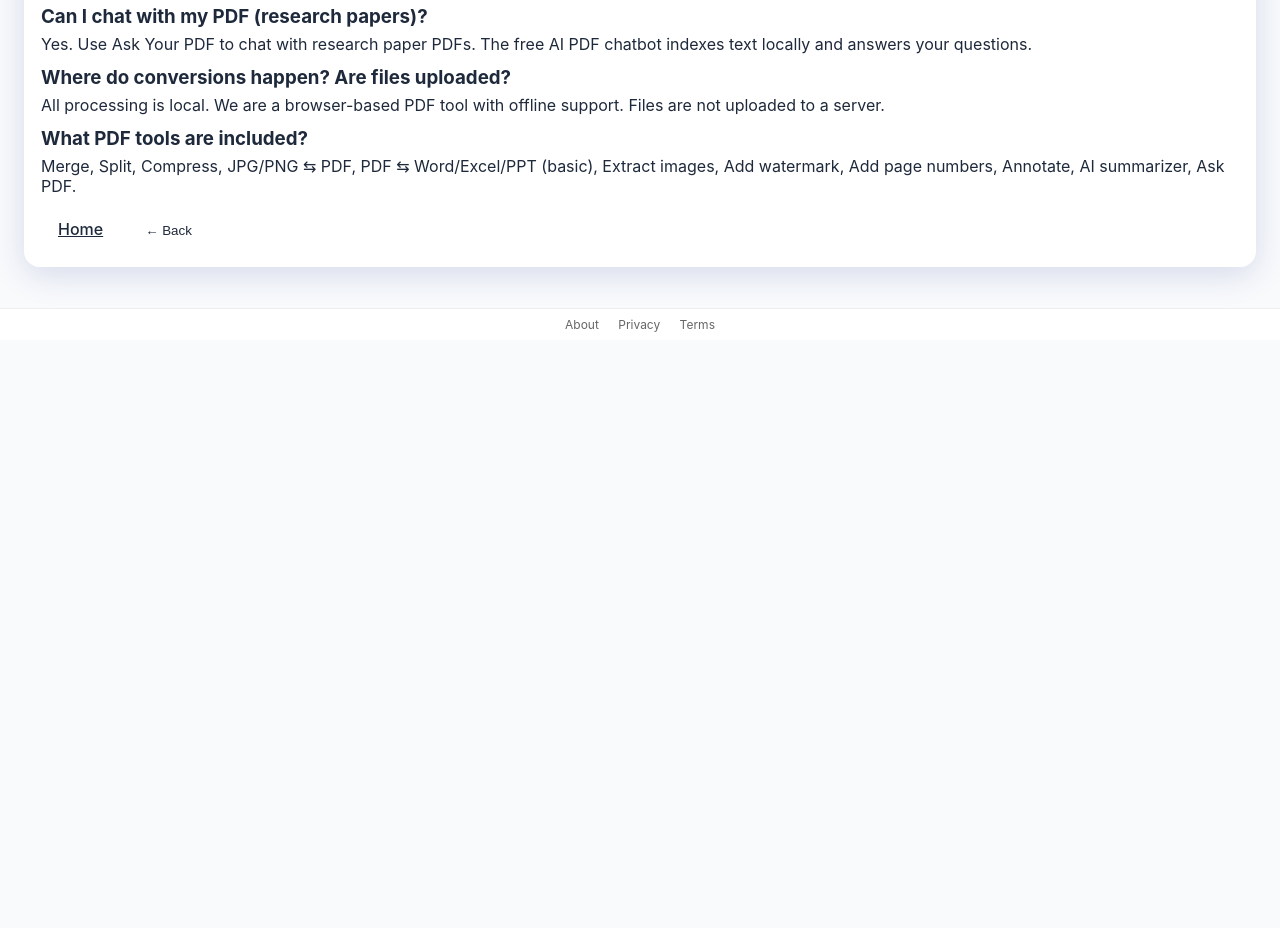
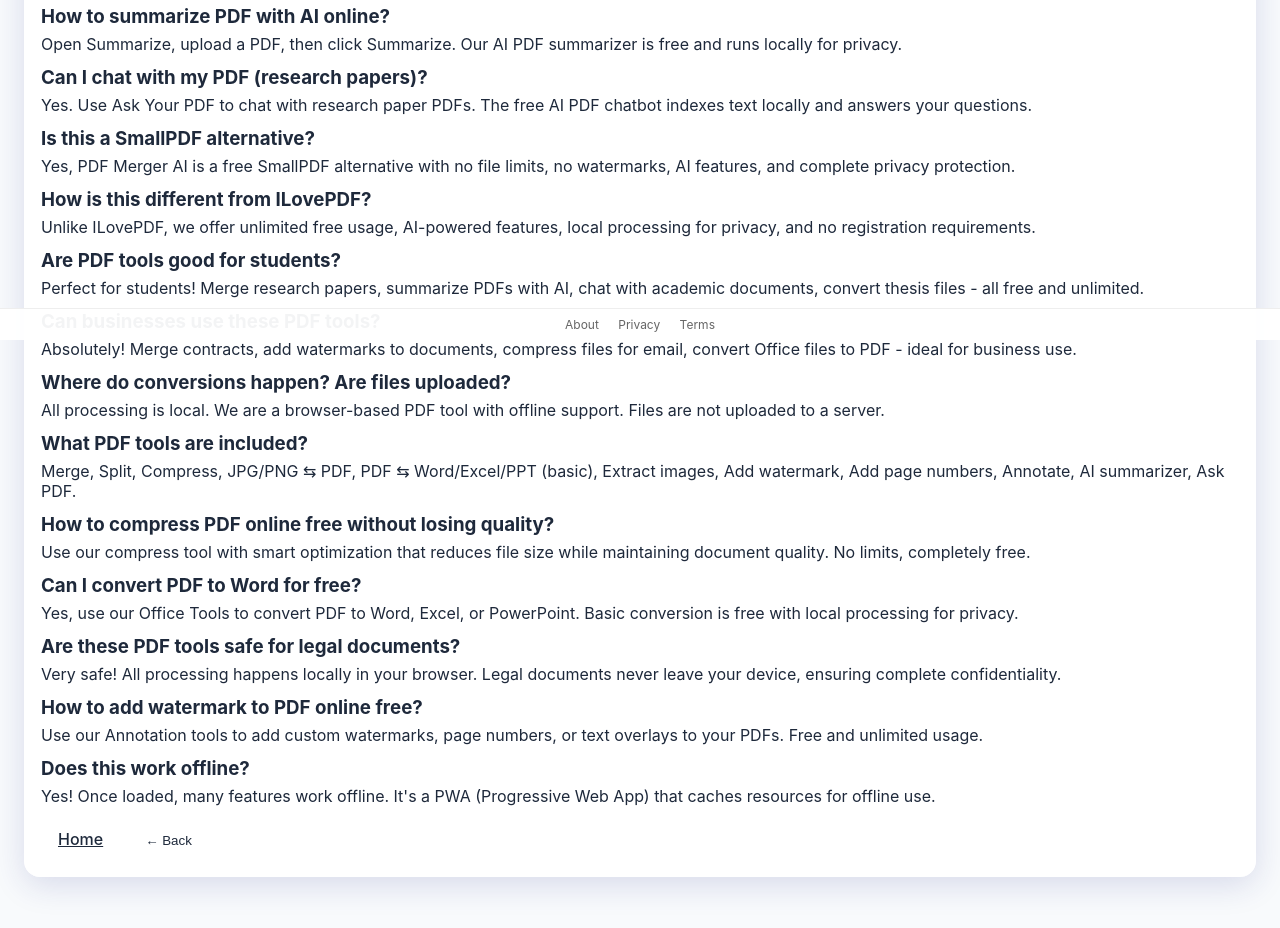
Before and after one commit to Apatel687/PDF-Merger-AI, a React (Vite) app in the folder pdf-merger-app/: page /faq in a window 1280 px wide. Shown: the part 460-1388 px from the top of the page. Before the commit the page ends 800 px from the top, so only its background shows below. Built offline with nearby package versions, Linux system fonts and the light colour scheme.

Commit message:
Comprehensive SEO improvements: Enhanced keywords, competitor comparisons, use-case targeting, expanded FAQ for long-tail keywords

```diff
--- a/pdf-merger-app/src/pages/About.jsx
+++ b/pdf-merger-app/src/pages/About.jsx
@@ -12,7 +12,12 @@
       <SEO
         title="About – Free PDF Tools (AI, Local, Privacy‑First) | PDF Merger AI"
         description="About PDF Merger AI: Free unlimited PDF tools online. Merge, split, compress, convert Office ⇆ PDF, AI PDF summarizer, Chat with PDF. 100% local, privacy‑first."
-        keywords={[ 'About PDF Merger AI','Free PDF tools online','Privacy-first PDF editor','Local PDF processing','AI PDF tools','PDF merger company' ]}
+        keywords={[
+          'About PDF Merger AI','Free PDF tools online','Privacy-first PDF editor','Local PDF processing','AI PDF tools','PDF merger company',
+          'SmallPDF vs PDF Merger AI','ILovePDF alternative','Adobe Acrobat alternative free','PDFtk vs PDF Merger AI',
+          'Best PDF tools 2024','Top PDF merger software','PDF editor comparison','Free PDF software review',
+          'PDF tools for remote work','Digital document management','Paperless office tools','Document workflow automation'
+        ]}
         canonical="https://pdf-merger-app.netlify.app/about"
         ogImage="https://pdf-merger-app.netlify.app/pdf-icon-512.png"
         jsonLd={{
--- a/pdf-merger-app/src/pages/FAQ.jsx
+++ b/pdf-merger-app/src/pages/FAQ.jsx
@@ -10,6 +10,10 @@
       a: 'Yes. All tools are free and unlimited. No account needed. Everything runs locally in your browser for a privacy-first experience.'
     },
     {
+      q: 'How to merge PDF files online for free without watermark?',
+      a: 'Upload your PDFs, arrange them in order, and click Merge. No watermarks, no limits, completely free. Files are processed locally in your browser.'
+    },
+    {
       q: 'How to summarize PDF with AI online?',
       a: 'Open Summarize, upload a PDF, then click Summarize. Our AI PDF summarizer is free and runs locally for privacy.'
     },
@@ -18,12 +22,48 @@
       a: 'Yes. Use Ask Your PDF to chat with research paper PDFs. The free AI PDF chatbot indexes text locally and answers your questions.'
     },
     {
+      q: 'Is this a SmallPDF alternative?',
+      a: 'Yes, PDF Merger AI is a free SmallPDF alternative with no file limits, no watermarks, AI features, and complete privacy protection.'
+    },
+    {
+      q: 'How is this different from ILovePDF?',
+      a: 'Unlike ILovePDF, we offer unlimited free usage, AI-powered features, local processing for privacy, and no registration requirements.'
+    },
+    {
+      q: 'Are PDF tools good for students?',
+      a: 'Perfect for students! Merge research papers, summarize PDFs with AI, chat with academic documents, convert thesis files - all free and unlimited.'
+    },
+    {
+      q: 'Can businesses use these PDF tools?',
+      a: 'Absolutely! Merge contracts, add watermarks to documents, compress files for email, convert Office files to PDF - ideal for business use.'
+    },
+    {
       q: 'Where do conversions happen? Are files uploaded?',
       a: 'All processing is local. We are a browser-based PDF tool with offline support. Files are not uploaded to a server.'
     },
     {
       q: 'What PDF tools are included?',
       a: 'Merge, Split, Compress, JPG/PNG ⇆ PDF, PDF ⇆ Word/Excel/PPT (basic), Extract images, Add watermark, Add page numbers, Annotate, AI summarizer, Ask PDF.'
+    },
+    {
+      q: 'How to compress PDF online free without losing quality?',
+      a: 'Use our compress tool with smart optimization that reduces file size while maintaining document quality. No limits, completely free.'
+    },
+    {
+      q: 'Can I convert PDF to Word for free?',
+      a: 'Yes, use our Office Tools to convert PDF to Word, Excel, or PowerPoint. Basic conversion is free with local processing for privacy.'
+    },
+    {
+      q: 'Are these PDF tools safe for legal documents?',
+      a: 'Very safe! All processing happens locally in your browser. Legal documents never leave your device, ensuring complete confidentiality.'
+    },
+    {
+      q: 'How to add watermark to PDF online free?',
+      a: 'Use our Annotation tools to add custom watermarks, page numbers, or text overlays to your PDFs. Free and unlimited usage.'
+    },
+    {
+      q: 'Does this work offline?',
+      a: 'Yes! Once loaded, many features work offline. It\'s a PWA (Progressive Web App) that caches resources for offline use.'
     }
   ]
 
@@ -42,7 +82,12 @@
       <SEO
         title="PDF Tools FAQ – Free, Unlimited, Local & AI Features"
         description="Answers about free unlimited PDF tools, AI PDF summarizer, Chat with PDF, privacy-first local processing, and offline PWA support."
-        keywords={[ 'Free unlimited PDF tools (no signup)','Privacy-first PDF editor','Offline PDF tools for browser','AI document helper free' ]}
+        keywords={[
+          'Free unlimited PDF tools (no signup)','Privacy-first PDF editor','Offline PDF tools for browser','AI document helper free',
+          'PDF tools FAQ','How to merge PDF free','SmallPDF alternative','ILovePDF alternative free',
+          'PDF merger without watermark','Student PDF tools','Business PDF editor','Academic PDF tools',
+          'PDF tools for lawyers','Legal document merger','Thesis PDF tools','Research paper PDF editor'
+        ]}
         canonical={window.location.origin + '/faq'}
         ogImage={window.location.origin + '/pdf-icon-512.png'}
         jsonLd={faqLd}
--- a/pdf-merger-app/src/pages/Home.jsx
+++ b/pdf-merger-app/src/pages/Home.jsx
@@ -147,7 +147,13 @@
         keywords={[
           'Free PDF tools online','Merge PDF free online','Split PDF instantly','Compress PDF online free',
           'Convert PDF to Word free','Convert Word to PDF online','Convert Excel to PDF free','Convert PowerPoint to PDF free',
-          'AI PDF summarizer free','Chat with PDF online','Privacy-first PDF editor','Local PDF tools (no server upload)'
+          'AI PDF summarizer free','Chat with PDF online','Privacy-first PDF editor','Local PDF tools (no server upload)',
+          'PDF merger for business','Student PDF tools','Academic PDF editor','Research paper PDF tools',
+          'SmallPDF alternative free','ILovePDF alternative','PDFtk alternative online','Sejda alternative free',
+          'PDF tools USA','PDF editor UK','PDF merger Canada','PDF tools Australia',
+          'Merge PDF without watermark','No registration PDF tools','Unlimited PDF processing','Browser PDF editor',
+          'PDF tools for lawyers','PDF merger for students','PDF editor for teachers','Business document merger',
+          'Thesis PDF tools','Legal document merger','Invoice PDF tools','Contract PDF editor'
         ]}
         canonical="https://pdf-merger-app.netlify.app/"
         ogImage="https://pdf-merger-app.netlify.app/pdf-icon-512.png"
```
Also changed, not shown: 1 other file (tests, documents, lock files or other folders).
